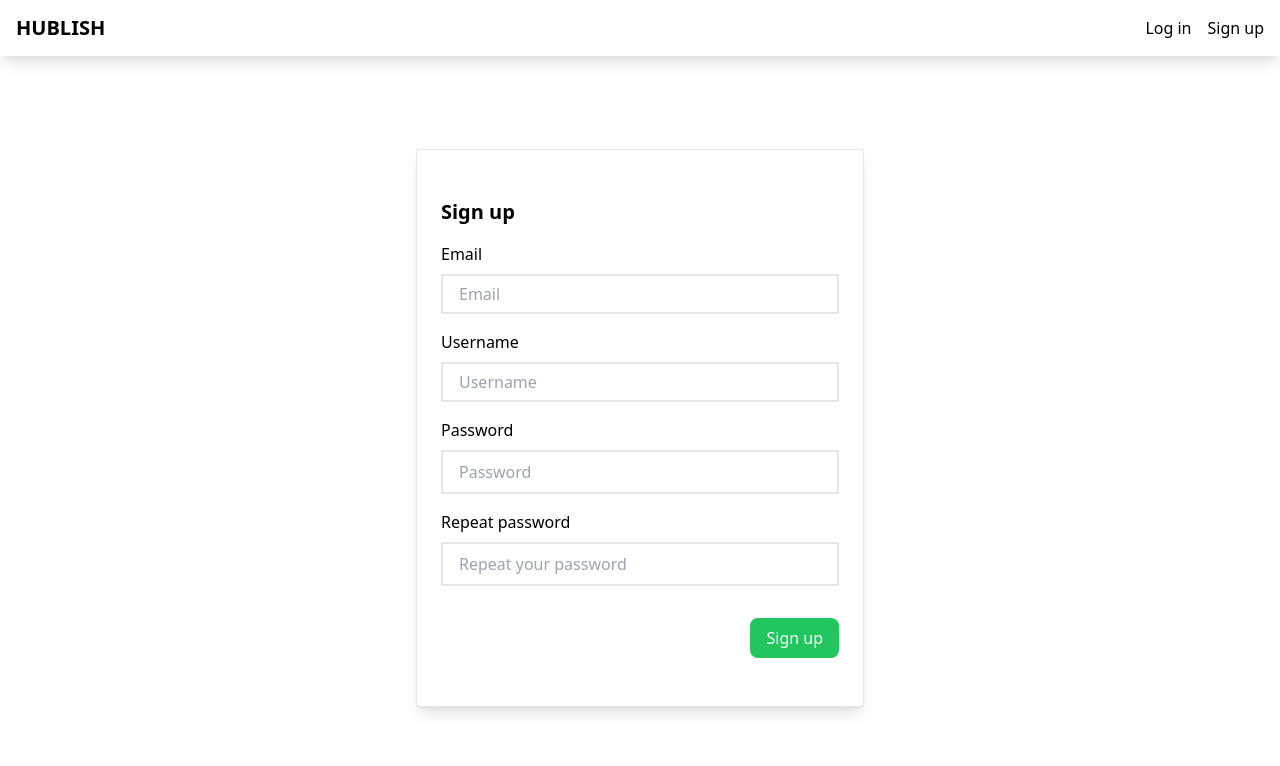
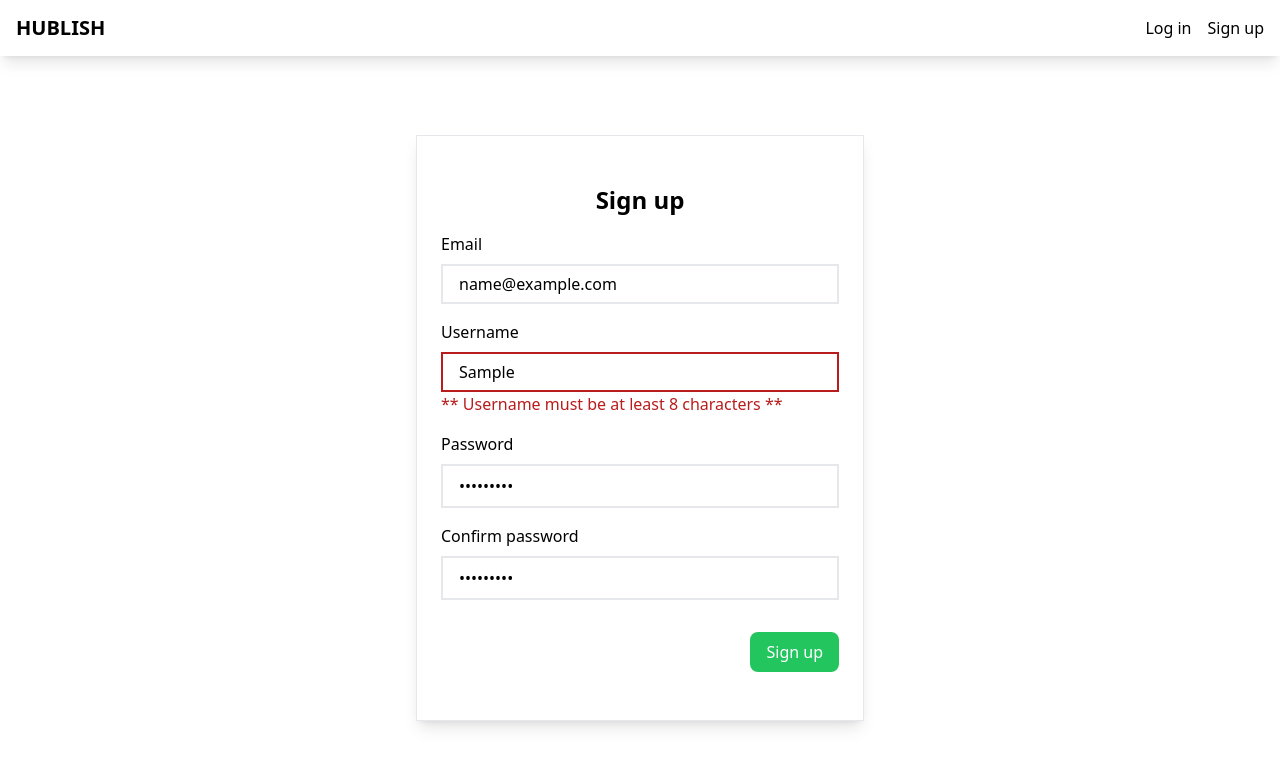
Before and after one commit to mwongsatorn/hublish-fe-vue-tailwind, a Vue app: page /signup in a window 1280 px wide. Both pictures are taken after typing "name@example.com", "Sample", "Sample123", "Sample123" into the empty fields and a click on the button "Sign up". Shown: the top 766 px of the page. Built offline with nearby package versions, Linux system fonts and the light colour scheme.

Commit message:
feat: signup form validation

```diff
--- a/package.json
+++ b/package.json
@@ -13,9 +13,11 @@
     "format": "prettier --write src/"
   },
   "dependencies": {
+    "axios": "^1.5.0",
     "pinia": "^2.1.6",
     "vue": "^3.3.4",
-    "vue-router": "^4.2.4"
+    "vue-router": "^4.2.4",
+    "zod": "^3.22.2"
   },
   "devDependencies": {
     "@rushstack/eslint-patch": "^1.3.3",
--- /dev/null
+++ b/src/schemas/user.ts
@@ -0,0 +1,30 @@
+import { z } from 'zod'
+
+export type SignUp = z.infer<typeof SignUpSchema>
+
+export const SignUpSchema = z
+  .object({
+    username: z
+      .string({ required_error: 'Username is required' })
+      .nonempty({ message: 'Username can not be empty' })
+      .min(8, { message: 'Username must be at least 8 characters' }),
+    password: z
+      .string({ required_error: 'Password is required' })
+      .nonempty({ message: 'Password can not be empty' })
+      .min(8, { message: 'Password must be at least 8 characters' }),
+    confirmPassword: z.string({ required_error: 'Field is required' }),
+    email: z
+      .string()
+      .nonempty({ message: 'Email can not be empty' })
+      .email({ message: 'This is an invalid email' })
+  })
+  .refine((schema) => schema.password === schema.confirmPassword, {
+    message: 'Passwords do not match',
+    path: ['confirmPassword']
+  })
+
+export type UserResponse = z.infer<typeof UserResponseSchema>
+export const UserResponseSchema = z.object({
+  status: z.number(),
+  message: z.string()
+})
--- a/src/views/SignupPage.vue
+++ b/src/views/SignupPage.vue
@@ -1,67 +1,93 @@
 <script setup lang="ts">
-import { ref } from 'vue'
+import { ref, watch } from 'vue'
+import { type ZodFormattedError } from 'zod'
+import { SignUpSchema, type SignUp } from '@/schemas/user'
 
-const username = ref('')
-const password = ref('')
-const repeatedPassword = ref('')
-const email = ref('')
+const signUpForm = ref<SignUp>({
+  username: '',
+  password: '',
+  confirmPassword: '',
+  email: ''
+})
+
+const formError = ref<ZodFormattedError<SignUp> | null>(null)
 
 function signupSubmit() {
-  alert(username.value + ' has signed up')
-  username.value = ''
-  password.value = ''
-  repeatedPassword.value = ''
-  email.value = ''
+  const result = SignUpSchema.safeParse(signUpForm.value)
+  if (!result.success) {
+    formError.value = result.error.format()
+    return
+  }
 }
+
+watch(signUpForm.value, () => {
+  formError.value = null
+})
 </script>
 
 <template>
   <main>
     <section
-      class="max-w-7xl mx-auto w-full px-4 h-[calc(100vh-56px)] flex items-center justify-center"
+      class="max-w-7xl mx-auto w-full px-4 py-12 min-h-[calc(100vh-56px)] flex items-center justify-center"
     >
       <div class="max-w-md w-full py-12 px-6 shadow-lg border">
-        <h1 class="font-bold text-xl">Sign up</h1>
+        <h1 class="font-bold text-2xl text-center">Sign up</h1>
         <form class="" @submit.prevent="signupSubmit()">
           <div class="mt-4">
             <label for="email">Email</label>
             <input
-              v-model="email"
+              v-model="signUpForm.email"
               id="email"
               class="block w-full mt-2 border-2 px-4 py-1.5"
+              :class="formError?.email ? 'border-red-700' : ''"
               placeholder="Email"
               type="email"
             />
+            <p class="text-red-700" v-if="formError?.email">
+              ** {{ formError.email._errors[0] }} **
+            </p>
           </div>
           <div class="mt-4">
             <label for="username">Username</label>
             <input
-              v-model="username"
+              v-model="signUpForm.username"
               id="username"
               class="block w-full mt-2 border-2 px-4 py-1.5"
+              :class="formError?.username ? 'border-red-700' : ''"
               placeholder="Username"
               type="text"
             />
+            <p class="text-red-700" v-if="formError?.username">
+              ** {{ formError.username._errors[0] }} **
+            </p>
           </div>
           <div class="mt-4">
             <label for="password">Password</label>
             <input
-              v-model="password"
+              v-model="signUpForm.password"
               id="password"
               class="block w-full mt-2 border-2 px-4 py-2"
+              :class="formError?.password ? 'border-red-700' : ''"
               placeholder="Password"
               type="password"
             />
+            <p class="text-red-700" v-if="formError?.password">
+              ** {{ formError.password._errors[0] }} **
+            </p>
           </div>
           <div class="mt-4">
-            <label for="password">Repeat password</label>
+            <label for="password">Confirm password</label>
             <input
-              v-model="repeatedPassword"
-              id="repeat-password"
+              v-model="signUpForm.confirmPassword"
+              id="confirm-password"
               class="block w-full mt-2 border-2 px-4 py-2"
-              placeholder="Repeat your password"
+              :class="formError?.confirmPassword ? 'border-red-700' : ''"
+              placeholder="Confirm your password"
               type="password"
             />
+            <p class="text-red-700" v-if="formError?.confirmPassword">
+              ** {{ formError.confirmPassword._errors[0] }} **
+            </p>
           </div>
           <button class="ml-auto rounded-lg mt-8 block bg-green-500 px-4 py-2 text-white">
             Sign up
```
Also changed, not shown: 1 other file (tests, documents, lock files or other folders).
